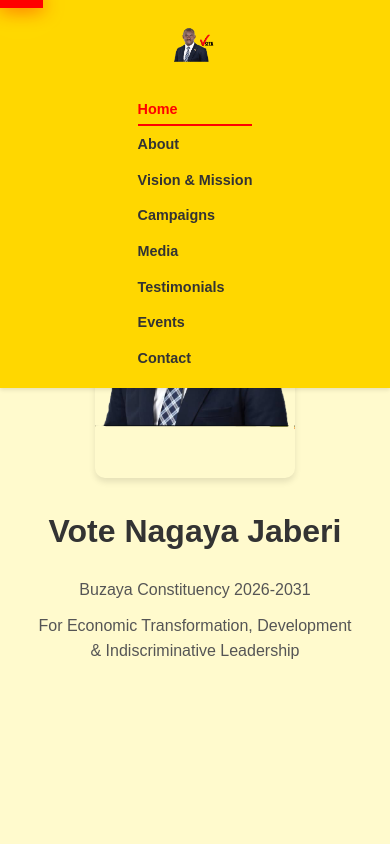
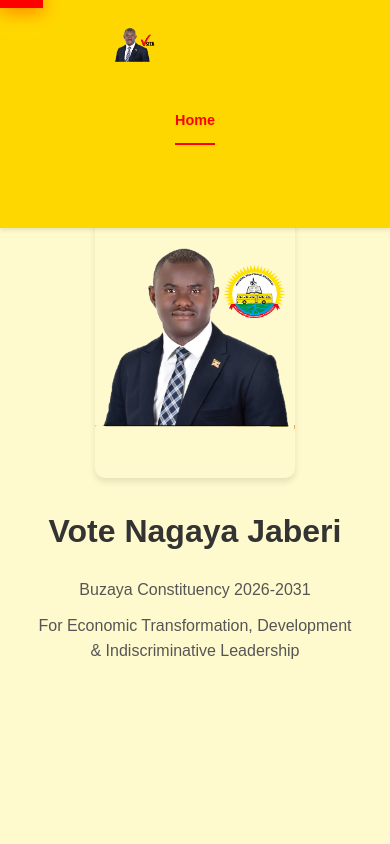
Before and after one commit to jonathanMusumba/mp-Nagaya-jaberi, a plain HTML site: page index.html in a window 390 px wide. Shown: the top 844 px of the page. Drawn offline with Linux system fonts and the light colour scheme.

Commit message:
modified mobile display

```diff
--- a/css/styles.css
+++ b/css/styles.css
@@ -728,7 +728,16 @@ nav ul li a.active::after {
     header .container {
         flex-direction: column;
         align-items: center;
-        padding: 10px 0;
+        padding: 5px 0;
+        /* Reduced padding to decrease header height */
+    }
+    header .logo {
+        width: 80%;
+        /* Increase the width of the logo */
+        max-width: 180px;
+        /* Set a maximum width for the logo */
+        margin-bottom: 10px;
+        /* Add space below the logo */
     }
     nav ul {
         flex-direction: column;
@@ -736,10 +745,17 @@ nav ul li a.active::after {
         margin-top: 10px;
     }
     .home-section {
-        padding-top: 140px;
+        padding-top: 120px;
+        /* Reduced padding to push content slightly below the navbar */
     }
     .home-section h1 {
         font-size: 2rem;
+    }
+    .about-section,
+    .vision-section,
+    .issues-section {
+        padding-top: 120px;
+        /* Reduced padding to push content slightly below the navbar */
     }
     .about-section p,
     .vision-section p,
@@ -753,6 +769,18 @@ nav ul li a.active::after {
 }
 
 @media (max-width: 480px) {
+    header .container {
+        padding: 5px 0;
+        /* Further reduced padding for smaller screens */
+    }
+    header .logo {
+        width: 90%;
+        /* Further increase logo size */
+        max-width: 160px;
+        /* Set a smaller max-width */
+        margin-bottom: 5px;
+        /* Adjust margin as needed */
+    }
     .home-section h1 {
         font-size: 1.8rem;
     }
@@ -764,6 +792,16 @@ nav ul li a.active::after {
     }
     .home-section .main-image {
         max-width: 200px;
+    }
+    .home-section {
+        padding-top: 140px;
+        /* Adjusted padding for small screens */
+    }
+    .about-section,
+    .vision-section,
+    .issues-section {
+        padding-top: 140px;
+        /* Adjusted padding for small screens */
     }
 }
 
--- a/js/script.js
+++ b/js/script.js
@@ -1,4 +1,3 @@
-// Wait for the DOM to fully load
 document.addEventListener('DOMContentLoaded', () => {
     const navLinks = document.querySelectorAll('nav ul li a');
     const sections = document.querySelectorAll('section');
@@ -15,10 +14,12 @@ document.addEventListener('DOMContentLoaded', () => {
         });
     });
 
-    // Highlight active navigation link on scroll
-    window.addEventListener('scroll', () => {
+    // Function to show only the active link on mobile
+    function showActiveLinkOnMobile() {
         let currentSection = '';
 
+        // Only apply this on screens smaller than 768px
+        if (window.innerWidth < 768) {
             sections.forEach(section => {
                 const sectionTop = section.offsetTop - 120;
                 const sectionHeight = section.clientHeight;
@@ -28,13 +29,32 @@ document.addEventListener('DOMContentLoaded', () => {
             });
 
             navLinks.forEach(link => {
-            link.classList.remove('active');
                 if (link.getAttribute('href') === `#${currentSection}`) {
                     link.classList.add('active');
+                    link.style.display = 'inline-block'; // Show the active link
+                } else {
+                    link.classList.remove('active');
+                    link.style.display = 'none'; // Hide non-active links
                 }
             });
+        } else {
+            // On larger screens, show all links
+            navLinks.forEach(link => {
+                link.style.display = 'inline-block';
             });
+        }
+    }
+
+    // Call the function on scroll
+    window.addEventListener('scroll', showActiveLinkOnMobile);
+
+    // Call the function on page load in case user reloads on a scrolled position
+    showActiveLinkOnMobile();
+
+    // Adjust link visibility on window resize
+    window.addEventListener('resize', showActiveLinkOnMobile);
 });
+
 // Lightbox for Media Gallery
 document.querySelectorAll('.media-item img').forEach(img => {
     img.addEventListener('click', function() {
```
Lines whose indentation alone changed are shown as unchanged.
